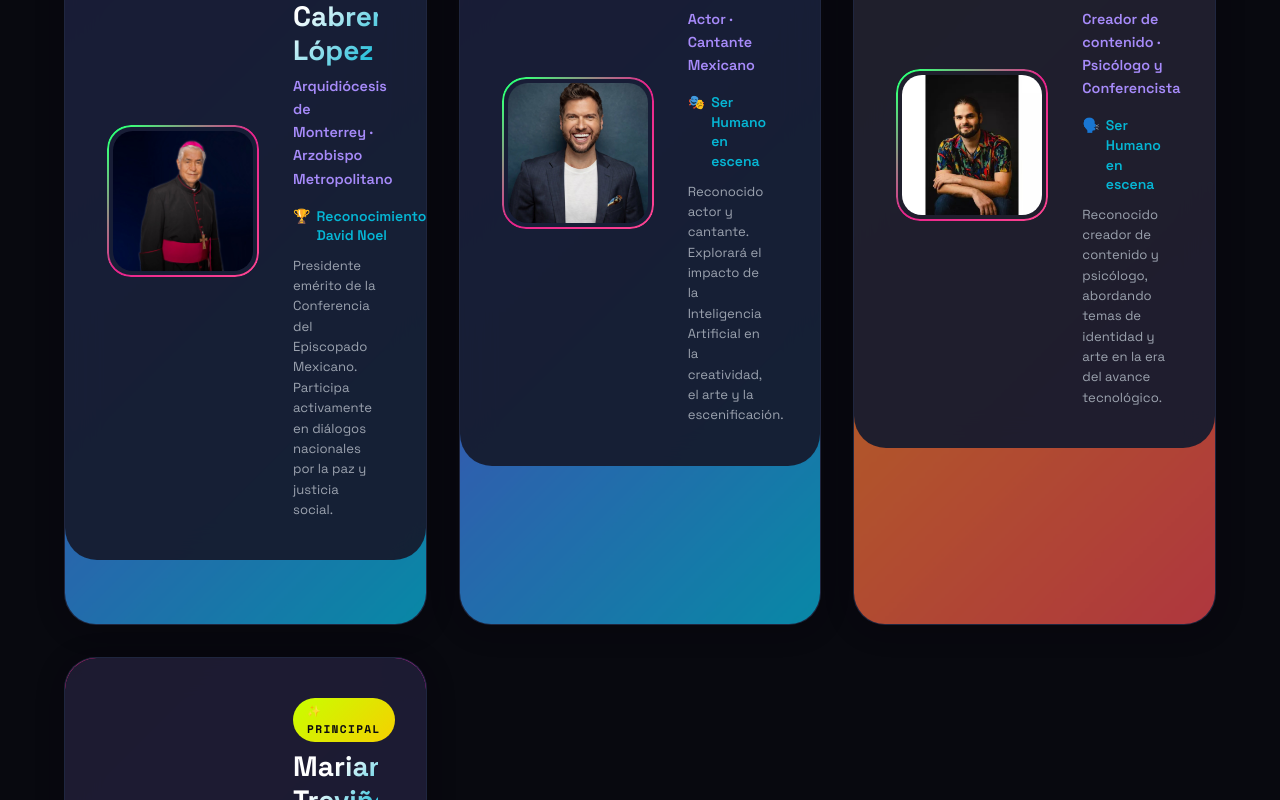
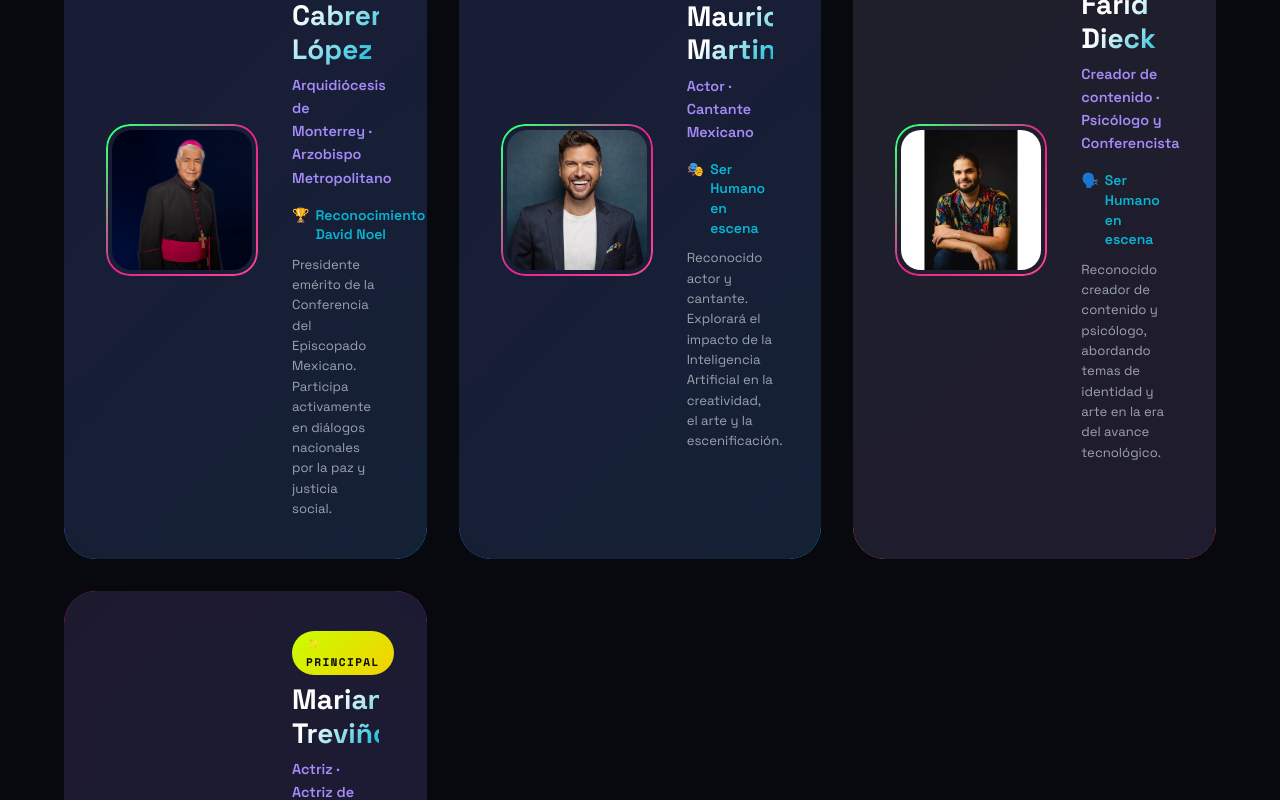
Before and after one commit to adminEzerMonterrey/encuentroMundialDeValores, a React (Vite) app: page / in a window 1280 px wide. Shown: the part 3380-4180 px from the top of the page. Built offline with nearby package versions, Linux system fonts and the light colour scheme.

Commit message:
fix: Correct 3D keynote card system using absolute trackers over visual content

```diff
--- a/src/index.css
+++ b/src/index.css
@@ -303,11 +303,8 @@ button{font-family:inherit;cursor:pointer;border:none;background:none}
    ════════════════════════════════ */
 .keynote-card {
   position: relative;
-  max-width: 720px;
-  margin: 0 auto var(--space-8);
   border-radius: var(--radius-xl);
-  overflow: hidden;
-  isolation: isolate;
+  height: 100%;
 }
 .keynote-card__glow {
   position: absolute;
@@ -335,6 +332,7 @@ button{font-family:inherit;cursor:pointer;border:none;background:none}
   background: rgba(22, 27, 46, 0.94);
   backdrop-filter: blur(16px);
   -webkit-backdrop-filter: blur(16px);
+  height: 100%;
 }
 .keynote-card__avatar {
   position: relative;
@@ -3675,91 +3673,114 @@ html, body {
   }
 }
 
-/* ── 3D Hover Card ── */
+
+/* ── 3D Hover Card Wrapper ── */
+/* The article.keynote-card is the perspective container */
+/* .keynote-3d-content holds the visual card that transforms */
+/* .keynote-tracker divs float absolutely on top as invisible hit areas */
+
 .keynote-card {
+  /* Override the old definition below with correct 3D setup */
   position: relative;
-  display: grid !important;
-  grid-template-columns: repeat(5, 1fr);
-  grid-template-rows: repeat(5, 1fr);
-  grid-template-areas: "tr-1 tr-2 tr-3 tr-4 tr-5"
-    "tr-6 tr-7 tr-8 tr-9 tr-10"
-    "tr-11 tr-12 tr-13 tr-14 tr-15"
-    "tr-16 tr-17 tr-18 tr-19 tr-20"
-    "tr-21 tr-22 tr-23 tr-24 tr-25";
-  border-radius: var(--radius-xl);
-  height: 100%;
-  perspective: 1200px;
+  /* Remove the old max-width single-card layout */
+  max-width: none !important;
+  margin: 0 !important;
+  perspective: 1000px;
   overflow: visible !important;
   isolation: auto !important;
-  box-shadow: none !important;
-}
-
+  /* Reset old layout */
+  display: block !important;
+  height: 100%;
+}
+
+/* The 25 invisible tracker cells — absolute, cover entire card */
 .keynote-tracker {
+  position: absolute;
+  z-index: 20;
+  cursor: crosshair;
+}
+
+/* Grid layout for the trackers */
+.keynote-tracker.tr-1  { inset: 0% 80% 80% 0%; }
+.keynote-tracker.tr-2  { inset: 0% 60% 80% 20%; }
+.keynote-tracker.tr-3  { inset: 0% 40% 80% 40%; }
+.keynote-tracker.tr-4  { inset: 0% 20% 80% 60%; }
+.keynote-tracker.tr-5  { inset: 0% 0% 80% 80%; }
+
+.keynote-tracker.tr-6  { inset: 20% 80% 60% 0%; }
+.keynote-tracker.tr-7  { inset: 20% 60% 60% 20%; }
+.keynote-tracker.tr-8  { inset: 20% 40% 60% 40%; }
+.keynote-tracker.tr-9  { inset: 20% 20% 60% 60%; }
+.keynote-tracker.tr-10 { inset: 20% 0% 60% 80%; }
+
+.keynote-tracker.tr-11 { inset: 40% 80% 40% 0%; }
+.keynote-tracker.tr-12 { inset: 40% 60% 40% 20%; }
+.keynote-tracker.tr-13 { inset: 40% 40% 40% 40%; }
+.keynote-tracker.tr-14 { inset: 40% 20% 40% 60%; }
+.keynote-tracker.tr-15 { inset: 40% 0% 40% 80%; }
+
+.keynote-tracker.tr-16 { inset: 60% 80% 20% 0%; }
+.keynote-tracker.tr-17 { inset: 60% 60% 20% 20%; }
+.keynote-tracker.tr-18 { inset: 60% 40% 20% 40%; }
+.keynote-tracker.tr-19 { inset: 60% 20% 20% 60%; }
+.keynote-tracker.tr-20 { inset: 60% 0% 20% 80%; }
+
+.keynote-tracker.tr-21 { inset: 80% 80% 0% 0%; }
+.keynote-tracker.tr-22 { inset: 80% 60% 0% 20%; }
+.keynote-tracker.tr-23 { inset: 80% 40% 0% 40%; }
+.keynote-tracker.tr-24 { inset: 80% 20% 0% 60%; }
+.keynote-tracker.tr-25 { inset: 80% 0% 0% 80%; }
+
+/* The visual card that rotates */
+.keynote-3d-content {
   position: relative;
-  z-index: 20;
+  z-index: 10;
   width: 100%;
   height: 100%;
-  cursor: crosshair;
-}
-
-.keynote-3d-content {
-  grid-row: 1 / -1;
-  grid-column: 1 / -1;
-  position: relative;
-  z-index: 10;
-  display: flex;
-  flex-direction: column;
-  background: var(--color-bg-card);
-  border: 1px solid var(--color-border-subtle);
+  transition: transform 700ms ease-out, filter 300ms ease, box-shadow 300ms ease;
+  transform-style: preserve-3d;
   border-radius: var(--radius-xl);
   overflow: hidden;
-  box-shadow: 0 4px 30px rgba(0, 0, 0, 0.2);
-  transition: transform 700ms ease-out, filter 300ms ease, box-shadow 300ms ease;
-  pointer-events: none;
-}
-
+}
+
+/* Tilt transforms per tracker row */
+.keynote-tracker.tr-1:hover ~ .keynote-3d-content  { transition: 125ms ease-in-out; transform: rotateX(10deg) rotateY(-8deg); }
+.keynote-tracker.tr-2:hover ~ .keynote-3d-content  { transition: 125ms ease-in-out; transform: rotateX(10deg) rotateY(-4deg); }
+.keynote-tracker.tr-3:hover ~ .keynote-3d-content  { transition: 125ms ease-in-out; transform: rotateX(10deg) rotateY(0deg); }
+.keynote-tracker.tr-4:hover ~ .keynote-3d-content  { transition: 125ms ease-in-out; transform: rotateX(10deg) rotateY(4deg); }
+.keynote-tracker.tr-5:hover ~ .keynote-3d-content  { transition: 125ms ease-in-out; transform: rotateX(10deg) rotateY(8deg); }
+
+.keynote-tracker.tr-6:hover ~ .keynote-3d-content  { transition: 125ms ease-in-out; transform: rotateX(5deg) rotateY(-8deg); }
+.keynote-tracker.tr-7:hover ~ .keynote-3d-content  { transition: 125ms ease-in-out; transform: rotateX(5deg) rotateY(-4deg); }
+.keynote-tracker.tr-8:hover ~ .keynote-3d-content  { transition: 125ms ease-in-out; transform: rotateX(5deg) rotateY(0deg); }
+.keynote-tracker.tr-9:hover ~ .keynote-3d-content  { transition: 125ms ease-in-out; transform: rotateX(5deg) rotateY(4deg); }
+.keynote-tracker.tr-10:hover ~ .keynote-3d-content { transition: 125ms ease-in-out; transform: rotateX(5deg) rotateY(8deg); }
+
+.keynote-tracker.tr-11:hover ~ .keynote-3d-content { transition: 125ms ease-in-out; transform: rotateX(0deg) rotateY(-8deg); }
+.keynote-tracker.tr-12:hover ~ .keynote-3d-content { transition: 125ms ease-in-out; transform: rotateX(0deg) rotateY(-4deg); }
+.keynote-tracker.tr-13:hover ~ .keynote-3d-content { transition: 125ms ease-in-out; transform: rotateX(0deg) rotateY(0deg); }
+.keynote-tracker.tr-14:hover ~ .keynote-3d-content { transition: 125ms ease-in-out; transform: rotateX(0deg) rotateY(4deg); }
+.keynote-tracker.tr-15:hover ~ .keynote-3d-content { transition: 125ms ease-in-out; transform: rotateX(0deg) rotateY(8deg); }
+
+.keynote-tracker.tr-16:hover ~ .keynote-3d-content { transition: 125ms ease-in-out; transform: rotateX(-5deg) rotateY(-8deg); }
+.keynote-tracker.tr-17:hover ~ .keynote-3d-content { transition: 125ms ease-in-out; transform: rotateX(-5deg) rotateY(-4deg); }
+.keynote-tracker.tr-18:hover ~ .keynote-3d-content { transition: 125ms ease-in-out; transform: rotateX(-5deg) rotateY(0deg); }
+.keynote-tracker.tr-19:hover ~ .keynote-3d-content { transition: 125ms ease-in-out; transform: rotateX(-5deg) rotateY(4deg); }
+.keynote-tracker.tr-20:hover ~ .keynote-3d-content { transition: 125ms ease-in-out; transform: rotateX(-5deg) rotateY(8deg); }
+
+.keynote-tracker.tr-21:hover ~ .keynote-3d-content { transition: 125ms ease-in-out; transform: rotateX(-10deg) rotateY(-8deg); }
+.keynote-tracker.tr-22:hover ~ .keynote-3d-content { transition: 125ms ease-in-out; transform: rotateX(-10deg) rotateY(-4deg); }
+.keynote-tracker.tr-23:hover ~ .keynote-3d-content { transition: 125ms ease-in-out; transform: rotateX(-10deg) rotateY(0deg); }
+.keynote-tracker.tr-24:hover ~ .keynote-3d-content { transition: 125ms ease-in-out; transform: rotateX(-10deg) rotateY(4deg); }
+.keynote-tracker.tr-25:hover ~ .keynote-3d-content { transition: 125ms ease-in-out; transform: rotateX(-10deg) rotateY(8deg); }
+
+/* Brighten on any tracker hover */
 .keynote-tracker:hover ~ .keynote-3d-content {
-  transition: 300ms;
-  filter: brightness(1.2);
-  box-shadow: 0 0 40px rgba(124, 58, 237, 0.5);
-}
-
-.tr-1 { grid-area: tr-1; } .tr-2 { grid-area: tr-2; } .tr-3 { grid-area: tr-3; } .tr-4 { grid-area: tr-4; } .tr-5 { grid-area: tr-5; }
-.tr-6 { grid-area: tr-6; } .tr-7 { grid-area: tr-7; } .tr-8 { grid-area: tr-8; } .tr-9 { grid-area: tr-9; } .tr-10 { grid-area: tr-10; }
-.tr-11 { grid-area: tr-11; } .tr-12 { grid-area: tr-12; } .tr-13 { grid-area: tr-13; } .tr-14 { grid-area: tr-14; } .tr-15 { grid-area: tr-15; }
-.tr-16 { grid-area: tr-16; } .tr-17 { grid-area: tr-17; } .tr-18 { grid-area: tr-18; } .tr-19 { grid-area: tr-19; } .tr-20 { grid-area: tr-20; }
-.tr-21 { grid-area: tr-21; } .tr-22 { grid-area: tr-22; } .tr-23 { grid-area: tr-23; } .tr-24 { grid-area: tr-24; } .tr-25 { grid-area: tr-25; }
-
-.tr-1:hover ~ .keynote-3d-content { transition: 125ms ease-in-out; transform: rotateX(15deg) rotateY(-10deg); }
-.tr-2:hover ~ .keynote-3d-content { transition: 125ms ease-in-out; transform: rotateX(15deg) rotateY(-5deg); }
-.tr-3:hover ~ .keynote-3d-content { transition: 125ms ease-in-out; transform: rotateX(15deg) rotateY(0deg); }
-.tr-4:hover ~ .keynote-3d-content { transition: 125ms ease-in-out; transform: rotateX(15deg) rotateY(5deg); }
-.tr-5:hover ~ .keynote-3d-content { transition: 125ms ease-in-out; transform: rotateX(15deg) rotateY(10deg); }
-
-.tr-6:hover ~ .keynote-3d-content { transition: 125ms ease-in-out; transform: rotateX(7.5deg) rotateY(-10deg); }
-.tr-7:hover ~ .keynote-3d-content { transition: 125ms ease-in-out; transform: rotateX(7.5deg) rotateY(-5deg); }
-.tr-8:hover ~ .keynote-3d-content { transition: 125ms ease-in-out; transform: rotateX(7.5deg) rotateY(0deg); }
-.tr-9:hover ~ .keynote-3d-content { transition: 125ms ease-in-out; transform: rotateX(7.5deg) rotateY(5deg); }
-.tr-10:hover ~ .keynote-3d-content { transition: 125ms ease-in-out; transform: rotateX(7.5deg) rotateY(10deg); }
-
-.tr-11:hover ~ .keynote-3d-content { transition: 125ms ease-in-out; transform: rotateX(0deg) rotateY(-10deg); }
-.tr-12:hover ~ .keynote-3d-content { transition: 125ms ease-in-out; transform: rotateX(0deg) rotateY(-5deg); }
-.tr-13:hover ~ .keynote-3d-content { transition: 125ms ease-in-out; transform: rotateX(0deg) rotateY(0deg); }
-.tr-14:hover ~ .keynote-3d-content { transition: 125ms ease-in-out; transform: rotateX(0deg) rotateY(5deg); }
-.tr-15:hover ~ .keynote-3d-content { transition: 125ms ease-in-out; transform: rotateX(0deg) rotateY(10deg); }
-
-.tr-16:hover ~ .keynote-3d-content { transition: 125ms ease-in-out; transform: rotateX(-7.5deg) rotateY(-10deg); }
-.tr-17:hover ~ .keynote-3d-content { transition: 125ms ease-in-out; transform: rotateX(-7.5deg) rotateY(-5deg); }
-.tr-18:hover ~ .keynote-3d-content { transition: 125ms ease-in-out; transform: rotateX(-7.5deg) rotateY(0deg); }
-.tr-19:hover ~ .keynote-3d-content { transition: 125ms ease-in-out; transform: rotateX(-7.5deg) rotateY(5deg); }
-.tr-20:hover ~ .keynote-3d-content { transition: 125ms ease-in-out; transform: rotateX(-7.5deg) rotateY(10deg); }
-
-.tr-21:hover ~ .keynote-3d-content { transition: 125ms ease-in-out; transform: rotateX(-15deg) rotateY(-10deg); }
-.tr-22:hover ~ .keynote-3d-content { transition: 125ms ease-in-out; transform: rotateX(-15deg) rotateY(-5deg); }
-.tr-23:hover ~ .keynote-3d-content { transition: 125ms ease-in-out; transform: rotateX(-15deg) rotateY(0deg); }
-.tr-24:hover ~ .keynote-3d-content { transition: 125ms ease-in-out; transform: rotateX(-15deg) rotateY(5deg); }
-.tr-25:hover ~ .keynote-3d-content { transition: 125ms ease-in-out; transform: rotateX(-15deg) rotateY(10deg); }
+  filter: brightness(1.12);
+  box-shadow: 0 16px 60px rgba(124, 58, 237, 0.45);
+}
 
 .noselect {
   user-select: none;
-}
+  -webkit-user-select: none;
+}
```
